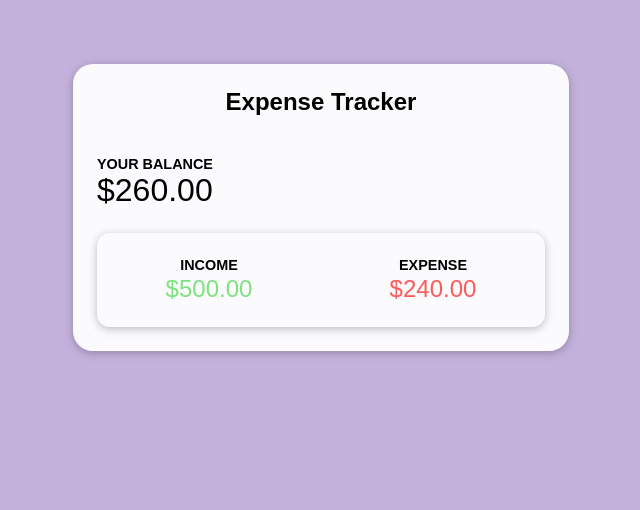
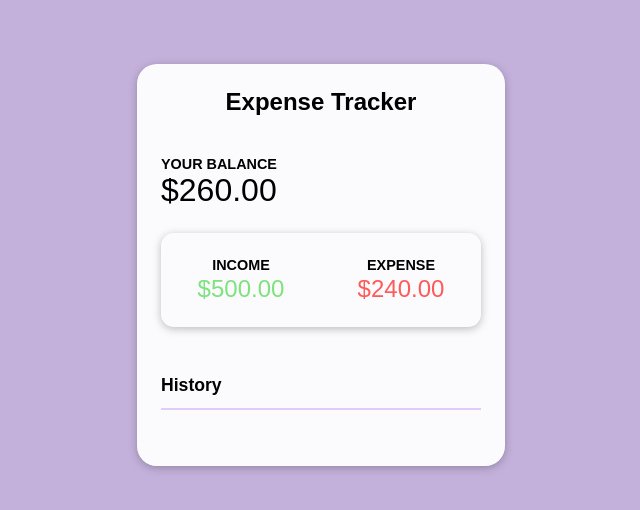
Before and after one commit to GabrielLiima/expense-tracker, a React (Create React App) app: page / in a window 1280 px wide. Shown: the top 510 px of the page, without its empty margins (319-959 px from the left). Built offline with nearby package versions, Linux system fonts and the light colour scheme.

Commit message:
create 'Section' component

```diff
--- a/src/App.js
+++ b/src/App.js
@@ -1,5 +1,6 @@
 import classes from "./App.module.css";
 import Header from "./components/expenses/Header";
+import Section from "./components/UI/Section";
 import Card from "./components/UI/Card";
 import Expense from "./components/expenses/Expense";
 
@@ -8,6 +9,7 @@ function App() {
     <Card className={classes.container}>
       <Header />
       <Expense />
+      <Section>History</Section>
     </Card>
   );
 }
--- a/src/App.module.css
+++ b/src/App.module.css
@@ -5,7 +5,7 @@ html {
 
 .container {
   background-color: rgba(255, 255, 255, 0.932);
-  width: 28rem;
+  width: 20rem;
   max-width: 80%;
   height: 100%;
   margin: 4rem auto;
--- /dev/null
+++ b/src/components/UI/Section.js
@@ -0,0 +1,11 @@
+import classes from "./Section.module.css";
+
+const Section = (props) => {
+  return (
+    <h2 className={`${classes.section} ${props.className}`}>
+      {props.children}
+    </h2>
+  );
+};
+
+export default Section;
--- /dev/null
+++ b/src/components/UI/Section.module.css
@@ -0,0 +1,6 @@
+.section {
+  margin: 3rem 0 2rem 0;
+  font-size: 1.1rem;
+  border-bottom: 2px solid rgba(197, 157, 250, 0.5);
+  padding-bottom: 0.8rem;
+}
```
